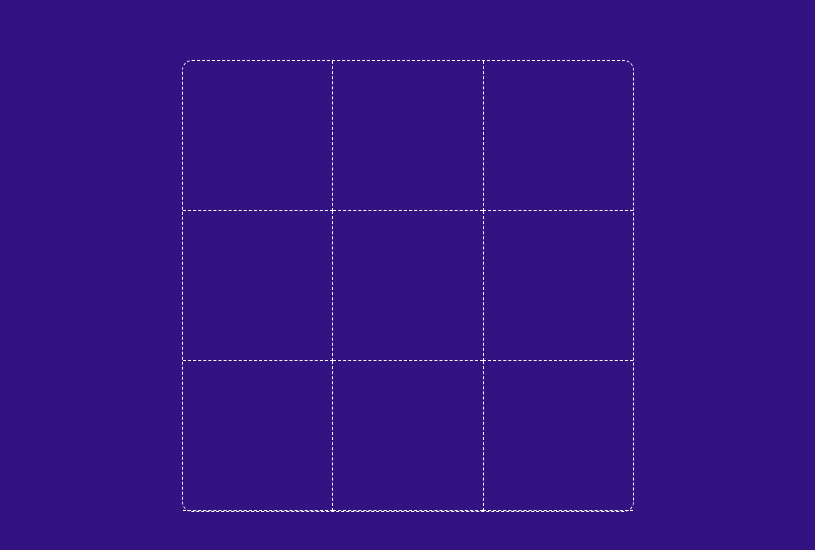
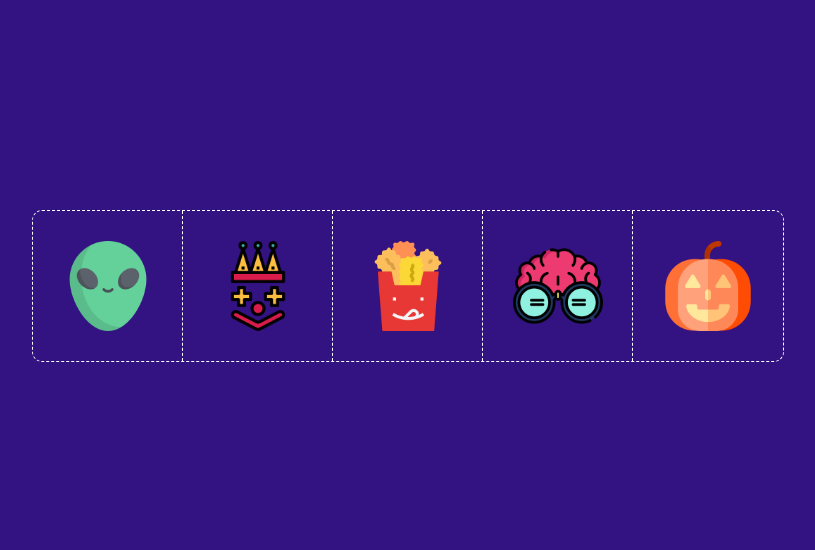
Before and after one commit to CodingMaven1/LiveTicTacToe, a React app: page / in a window 1280 px wide. Shown: the part 114-664 px from the top of the page, without its empty margins (232-1047 px from the left). Built offline with nearby package versions, Linux system fonts and the light colour scheme.

Commit message:
Choose option made

```diff
--- a/src/app.tsx
+++ b/src/app.tsx
@@ -7,7 +7,7 @@ import './app.css';
 const App = () => {
     return (
         <div className="App">
-            <Board type="cross" />
+            <Board />
         </div>
     )
 }
--- a/src/game/game.css
+++ b/src/game/game.css
@@ -4,6 +4,26 @@
   display: flex;
   align-items: center;
   justify-content: center;
+}
+
+.Game--Choose {
+  display: flex;
+  border: 1px dashed #fff;
+  border-radius: 10px;
+}
+
+.Game--ChooseCube {
+  height: 150px;
+  width: 150px;
+  display: flex;
+  align-items: center;
+  justify-content: center;
+  cursor: pointer;
+  border-right: 1px dashed #fff;
+}
+
+.Game--ChooseCube:last-child {
+  border-right: none;
 }
 
 .Game--Board {
@@ -41,3 +61,7 @@
   border-bottom: 1px dashed #fff;
   border-left: 1px dashed #fff;
 }
+
+.Game--BoardIcon {
+  height: 60%;
+}
--- a/src/game/game.tsx
+++ b/src/game/game.tsx
@@ -7,14 +7,15 @@ import nerdlogo from '../images/nerd.png';
 import pumpkinlogo from '../images/pumpkin.png';
 import './game.css';
 
-interface Props {
-    type: string
-}
 
-const Game : React.FC<Props> = (props) => {
+const Game = () => {
 
+    const [view, setView] = React.useState<string>("choose");
     const [player, setPlayer] = React.useState<string>("Player1");
     const [moves, setMoves] = React.useState<string[][]>([["","",""],["","",""],["","",""]]);
+    const [icons, setIcons] = React.useState([alienlogo, clownlogo]);
+
+    const shapes = [alienlogo, clownlogo, frieslogo, nerdlogo, pumpkinlogo];
 
     const onMoveHandler = (index1: number, index2: number) => {
         const newmoves = [...moves];
@@ -23,14 +24,39 @@ const Game : React.FC<Props> = (props) => {
             setPlayer("Player2");
         }
         else {
-            newmoves[index1][index2] = "X";
+            newmoves[index1][index2] = "1";
             setPlayer("Player1");
         }
         setMoves(newmoves);
     }
 
+    const onShapeHandler = (index: number) => {
+        const newicons = [...icons];
+
+        newicons[0] = shapes[index];
+        shapes.splice(index, 1);
+        newicons[1] = shapes[Math.floor(Math.random() * 4)];
+
+        setIcons(newicons);
+        setView("board");
+    }
+
     return (
         <div className="Game">
+            {
+                view === "choose" ?
+                    <div className="Game--Choose">
+                        {
+                            shapes.map((shape, shapeid) => {
+                                return (
+                                    <div className="Game--ChooseCube" key={shapeid} onClick={() => onShapeHandler(shapeid)}>
+                                        <img src={shape} className="Game--BoardIcon" alt="shape" />
+                                    </div>
+                                )
+                            })
+                        }
+                    </div> :
+                    view === "board" ?
                         <div className="Game--Board">
                         {
                             moves.map((rows, rowid) => {
@@ -39,7 +65,15 @@ const Game : React.FC<Props> = (props) => {
                                         {
                                             rows.map((cube, cubeid) => {
                                                 return(
-                                            <div className="Game--BoardCube" key={cubeid} onClick={() => onMoveHandler(rowid, cubeid)}>{cube}</div>
+                                                    <div className="Game--BoardCube" key={cubeid}
+                                                        onClick={() => onMoveHandler(rowid, cubeid)}>
+                                                        {
+                                                            cube === "0" ?
+                                                                <img src={icons[0]} className="Game--BoardIcon" alt="player1icon" /> :
+                                                                cube === "1" ?
+                                                                    <img src={icons[1]} className="Game--BoardIcon" alt="player1icon" /> : null
+                                                        }
+                                                    </div>
                                                 )
                                             })
                                         }
@@ -47,7 +81,8 @@ const Game : React.FC<Props> = (props) => {
                                 )
                             })
                         }
-            </div>
+                    </div> : null
+            }
         </div>
     )
 }
```
Lines whose indentation alone changed are shown as unchanged.
